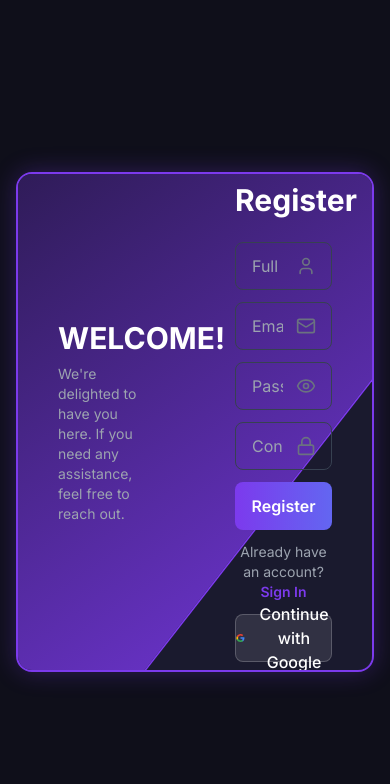
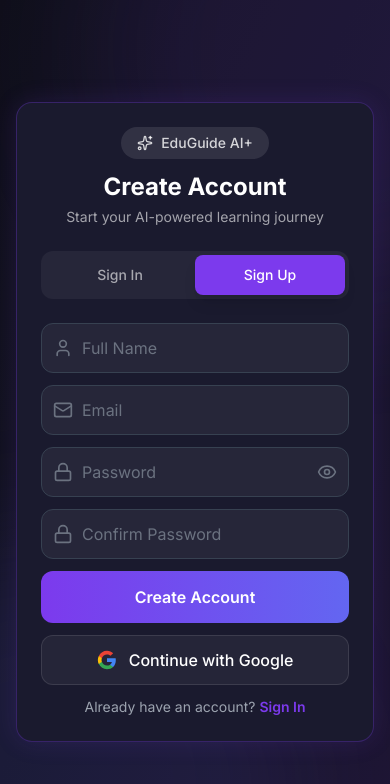
Before and after one commit to iqrarCodes/edu-guide-ai, a Next.js app: page /signup in a window 390 px wide. Shown: the top 784 px of the page. Built offline with nearby package versions, Linux system fonts and the light colour scheme; no server answers.

Commit message:
fix: mobile responsive auth page with tab toggle

```diff
--- a/components/AuthPage.tsx
+++ b/components/AuthPage.tsx
@@ -1,9 +1,9 @@
 'use client'
 
-import { useState, useRef, useEffect } from 'react'
+import { useState, useEffect } from 'react'
 import { createClient } from '@/lib/supabase/client'
 import { useRouter } from 'next/navigation'
-import { Eye, EyeOff, User, Mail, Lock } from 'lucide-react'
+import { Eye, EyeOff, User, Mail, Lock, Sparkles } from 'lucide-react'
 import { toast } from 'sonner'
 
 interface AuthPageProps {
@@ -15,10 +15,13 @@
   const [showPassword, setShowPassword] = useState(false)
   const [loading, setLoading] = useState(false)
   const [error, setError] = useState('')
+  const [isMobile, setIsMobile] = useState(false)
 
+  // Login form state
   const [loginEmail, setLoginEmail] = useState('')
   const [loginPassword, setLoginPassword] = useState('')
 
+  // Register form state
   const [regName, setRegName] = useState('')
   const [regEmail, setRegEmail] = useState('')
   const [regPassword, setRegPassword] = useState('')
@@ -26,13 +29,23 @@
 
   const router = useRouter()
   const supabase = createClient()
-  const containerRef = useRef<HTMLDivElement>(null)
+
+  // Check if mobile
+  useEffect(() => {
+    const checkMobile = () => {
+      setIsMobile(window.innerWidth < 768)
+    }
+    checkMobile()
+    window.addEventListener('resize', checkMobile)
+    return () => window.removeEventListener('resize', checkMobile)
+  }, [])
 
   const toggleForm = (showLogin: boolean) => {
     setIsLogin(showLogin)
     setError('')
   }
 
+  // Handle Login
   const handleLogin = async (e: React.FormEvent) => {
     e.preventDefault()
     if (!loginEmail || !loginPassword) {
@@ -59,6 +72,7 @@
     }
   }
 
+  // Handle Register
   const handleRegister = async (e: React.FormEvent) => {
     e.preventDefault()
     if (!regName || !regEmail || !regPassword || !regConfirmPassword) {
@@ -96,6 +110,7 @@
     }
   }
 
+  // Google OAuth
   const handleGoogleAuth = async () => {
     try {
       await supabase.auth.signInWithOAuth({
@@ -110,17 +125,91 @@
   }
 
   return (
-    <div className="min-h-screen flex items-center justify-center bg-[#0F0F1A] px-4 relative overflow-hidden">
-      <div
-        ref={containerRef}
-        className={`relative w-[750px] max-w-full min-h-[500px] bg-[#1A1A2E] border-2 border-[#7C3AED] shadow-[0_0_25px_rgba(124,58,237,0.3)] rounded-2xl overflow-hidden transition-all duration-700 ${
-          !isLogin ? 'active' : ''
+    <div className="min-h-screen flex items-center justify-center bg-[#0F0F1A] px-4 py-8 relative overflow-hidden">
+      {/* Decorative Background */}
+      <div className="absolute inset-0 bg-gradient-to-br from-[#0F0F1A] via-[#1A1A2E] to-[#2D1B4E] opacity-50" />
+      <div className="absolute top-[-200px] right-[-200px] w-[500px] h-[500px] bg-[#7C3AED]/10 rounded-full blur-3xl" />
+      <div className="absolute bottom-[-200px] left-[-200px] w-[500px] h-[500px] bg-[#6366F1]/10 rounded-full blur-3xl" />
+
+      {/* Mobile Container */}
+      <div className="relative w-full max-w-md md:max-w-[750px] bg-[#1A1A2E] border border-[#7C3AED]/30 rounded-2xl shadow-[0_0_25px_rgba(124,58,237,0.15)] overflow-hidden z-10">
+
+        {/* ===== MOBILE LAYOUT ===== */}
+        <div className="md:hidden p-6">
+          {/* Logo */}
+          <div className="text-center mb-6">
+            <div className="inline-flex items-center gap-2 text-white/80 text-sm font-medium bg-white/10 px-4 py-1.5 rounded-full mb-3">
+              <Sparkles className="w-4 h-4" />
+              EduGuide AI+
+            </div>
+            <h2 className="text-2xl font-bold text-white">
+              {isLogin ? 'Welcome Back' : 'Create Account'}
+            </h2>
+            <p className="text-white/60 text-sm mt-1">
+              {isLogin ? 'Sign in to continue' : 'Start your AI-powered learning journey'}
+            </p>
+          </div>
+
+          {/* Toggle Buttons */}
+          <div className="flex bg-white/5 rounded-xl p-1 mb-6">
+            <button
+              onClick={() => toggleForm(true)}
+              className={`flex-1 py-2.5 text-sm font-medium rounded-lg transition ${
+                isLogin ? 'bg-[#7C3AED] text-white shadow-lg' : 'text-white/60 hover:text-white'
               }`}
             >
-        {/* ===== LOGIN FORM (Left) ===== */}
-        <div className="absolute top-0 left-0 w-1/2 h-full flex flex-col justify-center px-10 z-20 transition-all duration-700">
-          <div className={`transform transition-all duration-700 delay-100 ${
-            isLogin ? 'translate-x-0 opacity-100 blur-0' : '-translate-x-[120%] opacity-0 blur-[10px]'
+              Sign In
+            </button>
+            <button
+              onClick={() => toggleForm(false)}
+              className={`flex-1 py-2.5 text-sm font-medium rounded-lg transition ${
+                !isLogin ? 'bg-[#7C3AED] text-white shadow-lg' : 'text-white/60 hover:text-white'
+              }`}
+            >
+              Sign Up
+            </button>
+          </div>
+
+          {/* Mobile Form */}
+          {isLogin ? (
+            <LoginForm
+              email={loginEmail}
+              setEmail={setLoginEmail}
+              password={loginPassword}
+              setPassword={setLoginPassword}
+              showPassword={showPassword}
+              setShowPassword={setShowPassword}
+              error={error}
+              loading={loading}
+              onSubmit={handleLogin}
+              onGoogle={handleGoogleAuth}
+            />
+          ) : (
+            <RegisterForm
+              name={regName}
+              setName={setRegName}
+              email={regEmail}
+              setEmail={setRegEmail}
+              password={regPassword}
+              setPassword={setRegPassword}
+              confirmPassword={regConfirmPassword}
+              setConfirmPassword={setRegConfirmPassword}
+              showPassword={showPassword}
+              setShowPassword={setShowPassword}
+              error={error}
+              loading={loading}
+              onSubmit={handleRegister}
+              onGoogle={handleGoogleAuth}
+              onToggle={() => toggleForm(true)}
+            />
+          )}
+        </div>
+
+        {/* ===== DESKTOP LAYOUT (Split Screen with Animation) ===== */}
+        <div className="hidden md:block relative min-h-[500px]">
+          {/* Login Form (Left) */}
+          <div className={`absolute top-0 left-0 w-1/2 h-full flex flex-col justify-center px-10 z-20 transition-all duration-700 ${
+            isLogin ? 'opacity-100 translate-x-0' : 'opacity-0 -translate-x-[120%] pointer-events-none'
           }`}>
             <h1 className="text-3xl font-bold text-white text-center">Login</h1>
             <form onSubmit={handleLogin} className="mt-6 space-y-4">
@@ -154,7 +243,7 @@
               <button
                 type="submit"
                 disabled={loading}
-                className="w-full h-12 bg-gradient-to-r from-[#7C3AED] to-[#6366F1] border-none rounded-lg text-white font-semibold cursor-pointer hover:shadow-[0_0_15px_rgba(124,58,237,0.4)] transition disabled:opacity-50"
+                className="w-full h-12 bg-gradient-to-r from-[#7C3AED] to-[#6366F1] rounded-lg text-white font-semibold hover:shadow-[0_0_15px_rgba(124,58,237,0.4)] transition disabled:opacity-50"
               >
                 {loading ? 'Loading...' : 'Login'}
               </button>
@@ -168,27 +257,13 @@
                   Sign Up
                 </button>
               </div>
-              <button
-                type="button"
-                onClick={handleGoogleAuth}
-                className="w-full h-12 bg-white/10 border border-white/20 rounded-lg text-white font-medium hover:bg-white/20 transition flex items-center justify-center gap-3"
-              >
-                <svg className="w-5 h-5" viewBox="0 0 24 24" fill="currentColor">
-                  <path d="M22.56 12.25c0-.78-.07-1.53-.2-2.25H12v4.26h5.92a5.06 5.06 0 01-2.2 3.32v2.77h3.57c2.08-1.92 3.28-4.74 3.28-8.1z" fill="#4285F4" />
-                  <path d="M12 23c2.97 0 5.46-.98 7.28-2.66l-3.57-2.77c-.98.66-2.23 1.06-3.71 1.06-2.86 0-5.29-1.93-6.16-4.53H2.18v2.84C3.99 20.53 7.7 23 12 23z" fill="#34A853" />
-                  <path d="M5.84 14.09c-.22-.66-.35-1.36-.35-2.09s.13-1.43.35-2.09V7.07H2.18C1.43 8.55 1 10.22 1 12s.43 3.45 1.18 4.93l2.85-2.22.81-.62z" fill="#FBBC05" />
-                  <path d="M12 5.38c1.62 0 3.06.56 4.21 1.64l3.15-3.15C17.45 2.09 14.97 1 12 1 7.7 1 3.99 3.47 2.18 7.07l3.66 2.84c.87-2.6 3.3-4.53 6.16-4.53z" fill="#EA4335" />
-                </svg>
-                Continue with Google
-              </button>
+              <GoogleButton onClick={handleGoogleAuth} />
             </form>
           </div>
-        </div>
 
-        {/* ===== REGISTER FORM (Right) ===== */}
-        <div className="absolute top-0 right-0 w-1/2 h-full flex flex-col justify-center px-10 z-20 pointer-events-none transition-all duration-700">
-          <div className={`transform transition-all duration-700 delay-100 ${
-            isLogin ? 'translate-x-[120%] opacity-0 blur-[10px]' : 'translate-x-0 opacity-100 blur-0 pointer-events-auto'
+          {/* Register Form (Right) */}
+          <div className={`absolute top-0 right-0 w-1/2 h-full flex flex-col justify-center px-10 z-20 transition-all duration-700 ${
+            !isLogin ? 'opacity-100 translate-x-0' : 'opacity-0 translate-x-[120%] pointer-events-none'
           }`}>
             <h1 className="text-3xl font-bold text-white text-center">Register</h1>
             <form onSubmit={handleRegister} className="mt-6 space-y-3">
@@ -242,7 +317,7 @@
               <button
                 type="submit"
                 disabled={loading}
-                className="w-full h-12 bg-gradient-to-r from-[#7C3AED] to-[#6366F1] border-none rounded-lg text-white font-semibold cursor-pointer hover:shadow-[0_0_15px_rgba(124,58,237,0.4)] transition disabled:opacity-50"
+                className="w-full h-12 bg-gradient-to-r from-[#7C3AED] to-[#6366F1] rounded-lg text-white font-semibold hover:shadow-[0_0_15px_rgba(124,58,237,0.4)] transition disabled:opacity-50"
               >
                 {loading ? 'Loading...' : 'Register'}
               </button>
@@ -256,25 +331,12 @@
                   Sign In
                 </button>
               </div>
-              <button
-                type="button"
-                onClick={handleGoogleAuth}
-                className="w-full h-12 bg-white/10 border border-white/20 rounded-lg text-white font-medium hover:bg-white/20 transition flex items-center justify-center gap-3"
-              >
-                <svg className="w-5 h-5" viewBox="0 0 24 24" fill="currentColor">
-                  <path d="M22.56 12.25c0-.78-.07-1.53-.2-2.25H12v4.26h5.92a5.06 5.06 0 01-2.2 3.32v2.77h3.57c2.08-1.92 3.28-4.74 3.28-8.1z" fill="#4285F4" />
-                  <path d="M12 23c2.97 0 5.46-.98 7.28-2.66l-3.57-2.77c-.98.66-2.23 1.06-3.71 1.06-2.86 0-5.29-1.93-6.16-4.53H2.18v2.84C3.99 20.53 7.7 23 12 23z" fill="#34A853" />
-                  <path d="M5.84 14.09c-.22-.66-.35-1.36-.35-2.09s.13-1.43.35-2.09V7.07H2.18C1.43 8.55 1 10.22 1 12s.43 3.45 1.18 4.93l2.85-2.22.81-.62z" fill="#FBBC05" />
-                  <path d="M12 5.38c1.62 0 3.06.56 4.21 1.64l3.15-3.15C17.45 2.09 14.97 1 12 1 7.7 1 3.99 3.47 2.18 7.07l3.66 2.84c.87-2.6 3.3-4.53 6.16-4.53z" fill="#EA4335" />
-                </svg>
-                Continue with Google
-              </button>
+              <GoogleButton onClick={handleGoogleAuth} />
             </form>
           </div>
-        </div>
 
-        {/* ===== INFO TEXT (Login) – Only When isLogin True ===== */}
-        {isLogin && (
+          {/* Info Texts */}
+          {isLogin ? (
             <div className="absolute top-0 right-0 w-1/2 h-full flex flex-col justify-center px-10 z-20">
               <div className="text-right">
                 <h2 className="text-3xl font-bold text-white">WELCOME BACK!</h2>
@@ -283,10 +345,7 @@
                 </p>
               </div>
             </div>
-        )}
-
-        {/* ===== INFO TEXT (Register) – Only When isLogin False ===== */}
-        {!isLogin && (
+          ) : (
             <div className="absolute top-0 left-0 w-1/2 h-full flex flex-col justify-center px-10 z-20">
               <div className="text-left">
                 <h2 className="text-3xl font-bold text-white">WELCOME!</h2>
@@ -297,7 +356,7 @@
             </div>
           )}
 
-        {/* ===== BACKGROUND ANIMATED PANEL (Sliding Effect) ===== */}
+          {/* Background Animated Panel */}
           <div
             className={`absolute -top-1 right-0 w-[850px] h-[600px] bg-gradient-to-br from-[#0F0F1A] to-[#7C3AED] border-b-2 border-[#7C3AED] transform transition-all duration-[1.5s] ease-in-out z-10 ${
               isLogin ? 'rotate-[10deg] skew-y-[40deg]' : 'rotate-0 skew-y-0'
@@ -312,5 +371,145 @@
           />
         </div>
       </div>
+    </div>
   )
 }
+
+// ===== Sub-components (reused) =====
+
+function LoginForm({ email, setEmail, password, setPassword, showPassword, setShowPassword, error, loading, onSubmit, onGoogle }: any) {
+  return (
+    <form onSubmit={onSubmit} className="space-y-4">
+      <div className="relative">
+        <Mail className="absolute left-3 top-1/2 -translate-y-1/2 w-5 h-5 text-gray-500" />
+        <input
+          type="email"
+          placeholder="Email"
+          value={email}
+          onChange={(e) => setEmail(e.target.value)}
+          className="w-full pl-10 pr-4 py-3 bg-white/5 border border-gray-700 rounded-xl text-white placeholder:text-gray-500 focus:border-[#7C3AED] outline-none transition"
+          required
+        />
+      </div>
+      <div className="relative">
+        <Lock className="absolute left-3 top-1/2 -translate-y-1/2 w-5 h-5 text-gray-500" />
+        <input
+          type={showPassword ? 'text' : 'password'}
+          placeholder="Password"
+          value={password}
+          onChange={(e) => setPassword(e.target.value)}
+          className="w-full pl-10 pr-12 py-3 bg-white/5 border border-gray-700 rounded-xl text-white placeholder:text-gray-500 focus:border-[#7C3AED] outline-none transition"
+          required
+        />
+        <button
+          type="button"
+          onClick={() => setShowPassword(!showPassword)}
+          className="absolute right-3 top-1/2 -translate-y-1/2 text-gray-500 hover:text-white transition"
+        >
+          {showPassword ? <EyeOff className="w-5 h-5" /> : <Eye className="w-5 h-5" />}
+        </button>
+      </div>
+      {error && <div className="text-red-500 text-sm text-center">{error}</div>}
+      <button
+        type="submit"
+        disabled={loading}
+        className="w-full py-3.5 bg-gradient-to-r from-[#7C3AED] to-[#6366F1] rounded-xl text-white font-semibold hover:shadow-lg transition disabled:opacity-50"
+      >
+        {loading ? 'Loading...' : 'Sign In'}
+      </button>
+      <GoogleButton onClick={onGoogle} />
+    </form>
+  )
+}
+
+function RegisterForm({ name, setName, email, setEmail, password, setPassword, confirmPassword, setConfirmPassword, showPassword, setShowPassword, error, loading, onSubmit, onGoogle, onToggle }: any) {
+  return (
+    <form onSubmit={onSubmit} className="space-y-3">
+      <div className="relative">
+        <User className="absolute left-3 top-1/2 -translate-y-1/2 w-5 h-5 text-gray-500" />
+        <input
+          type="text"
+          placeholder="Full Name"
+          value={name}
+          onChange={(e) => setName(e.target.value)}
+          className="w-full pl-10 pr-4 py-3 bg-white/5 border border-gray-700 rounded-xl text-white placeholder:text-gray-500 focus:border-[#7C3AED] outline-none transition"
+          required
+        />
+      </div>
+      <div className="relative">
+        <Mail className="absolute left-3 top-1/2 -translate-y-1/2 w-5 h-5 text-gray-500" />
+        <input
+          type="email"
+          placeholder="Email"
+          value={email}
+          onChange={(e) => setEmail(e.target.value)}
+          className="w-full pl-10 pr-4 py-3 bg-white/5 border border-gray-700 rounded-xl text-white placeholder:text-gray-500 focus:border-[#7C3AED] outline-none transition"
+          required
+        />
+      </div>
+      <div className="relative">
+        <Lock className="absolute left-3 top-1/2 -translate-y-1/2 w-5 h-5 text-gray-500" />
+        <input
+          type={showPassword ? 'text' : 'password'}
+          placeholder="Password"
+          value={password}
+          onChange={(e) => setPassword(e.target.value)}
+          className="w-full pl-10 pr-12 py-3 bg-white/5 border border-gray-700 rounded-xl text-white placeholder:text-gray-500 focus:border-[#7C3AED] outline-none transition"
+          required
+          minLength={6}
+        />
+        <button
+          type="button"
+          onClick={() => setShowPassword(!showPassword)}
+          className="absolute right-3 top-1/2 -translate-y-1/2 text-gray-500 hover:text-white transition"
+        >
+          {showPassword ? <EyeOff className="w-5 h-5" /> : <Eye className="w-5 h-5" />}
+        </button>
+      </div>
+      <div className="relative">
+        <Lock className="absolute left-3 top-1/2 -translate-y-1/2 w-5 h-5 text-gray-500" />
+        <input
+          type={showPassword ? 'text' : 'password'}
+          placeholder="Confirm Password"
+          value={confirmPassword}
+          onChange={(e) => setConfirmPassword(e.target.value)}
+          className="w-full pl-10 pr-4 py-3 bg-white/5 border border-gray-700 rounded-xl text-white placeholder:text-gray-500 focus:border-[#7C3AED] outline-none transition"
+          required
+        />
+      </div>
+      {error && <div className="text-red-500 text-sm text-center">{error}</div>}
+      <button
+        type="submit"
+        disabled={loading}
+        className="w-full py-3.5 bg-gradient-to-r from-[#7C3AED] to-[#6366F1] rounded-xl text-white font-semibold hover:shadow-lg transition disabled:opacity-50"
+      >
+        {loading ? 'Loading...' : 'Create Account'}
+      </button>
+      <GoogleButton onClick={onGoogle} />
+      <div className="text-center text-sm text-gray-400">
+        Already have an account?{' '}
+        <button type="button" onClick={onToggle} className="text-[#7C3AED] font-semibold hover:underline">
+          Sign In
+        </button>
+      </div>
+    </form>
+  )
+}
+
+function GoogleButton({ onClick }: { onClick: () => void }) {
+  return (
+    <button
+      type="button"
+      onClick={onClick}
+      className="w-full py-3 bg-white/5 border border-white/10 rounded-xl text-white font-medium hover:bg-white/10 transition flex items-center justify-center gap-3"
+    >
+      <svg className="w-5 h-5" viewBox="0 0 24 24" fill="currentColor">
+        <path d="M22.56 12.25c0-.78-.07-1.53-.2-2.25H12v4.26h5.92a5.06 5.06 0 01-2.2 3.32v2.77h3.57c2.08-1.92 3.28-4.74 3.28-8.1z" fill="#4285F4" />
+        <path d="M12 23c2.97 0 5.46-.98 7.28-2.66l-3.57-2.77c-.98.66-2.23 1.06-3.71 1.06-2.86 0-5.29-1.93-6.16-4.53H2.18v2.84C3.99 20.53 7.7 23 12 23z" fill="#34A853" />
+        <path d="M5.84 14.09c-.22-.66-.35-1.36-.35-2.09s.13-1.43.35-2.09V7.07H2.18C1.43 8.55 1 10.22 1 12s.43 3.45 1.18 4.93l2.85-2.22.81-.62z" fill="#FBBC05" />
+        <path d="M12 5.38c1.62 0 3.06.56 4.21 1.64l3.15-3.15C17.45 2.09 14.97 1 12 1 7.7 1 3.99 3.47 2.18 7.07l3.66 2.84c.87-2.6 3.3-4.53 6.16-4.53z" fill="#EA4335" />
+      </svg>
+      Continue with Google
+    </button>
+  )
+}
```
Lines whose indentation alone changed are shown as unchanged.
